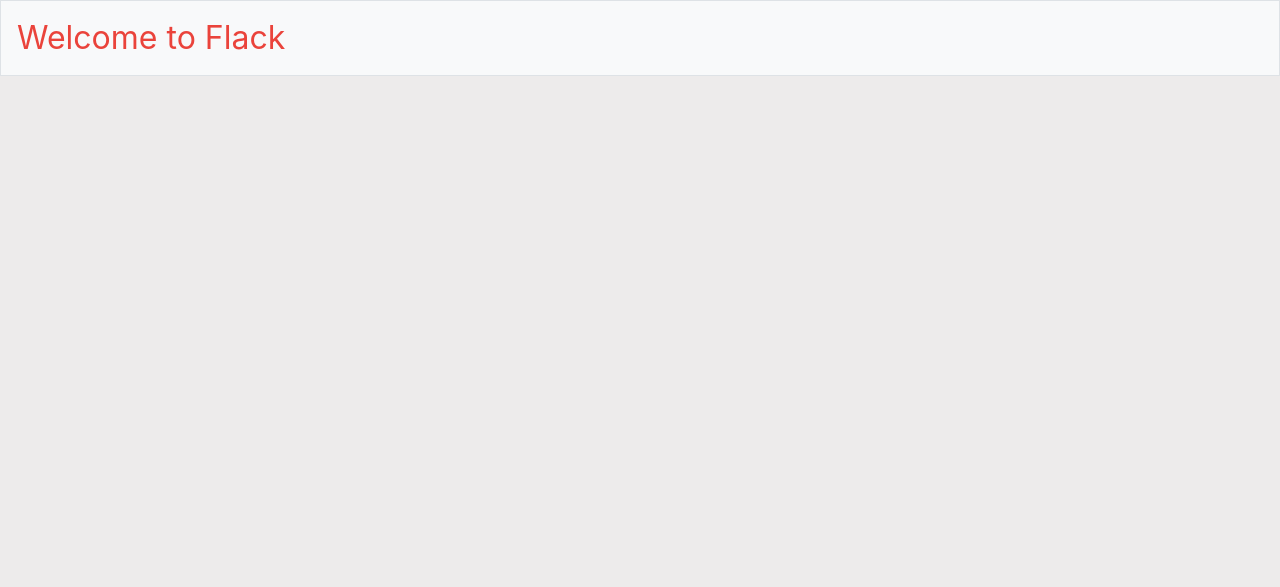
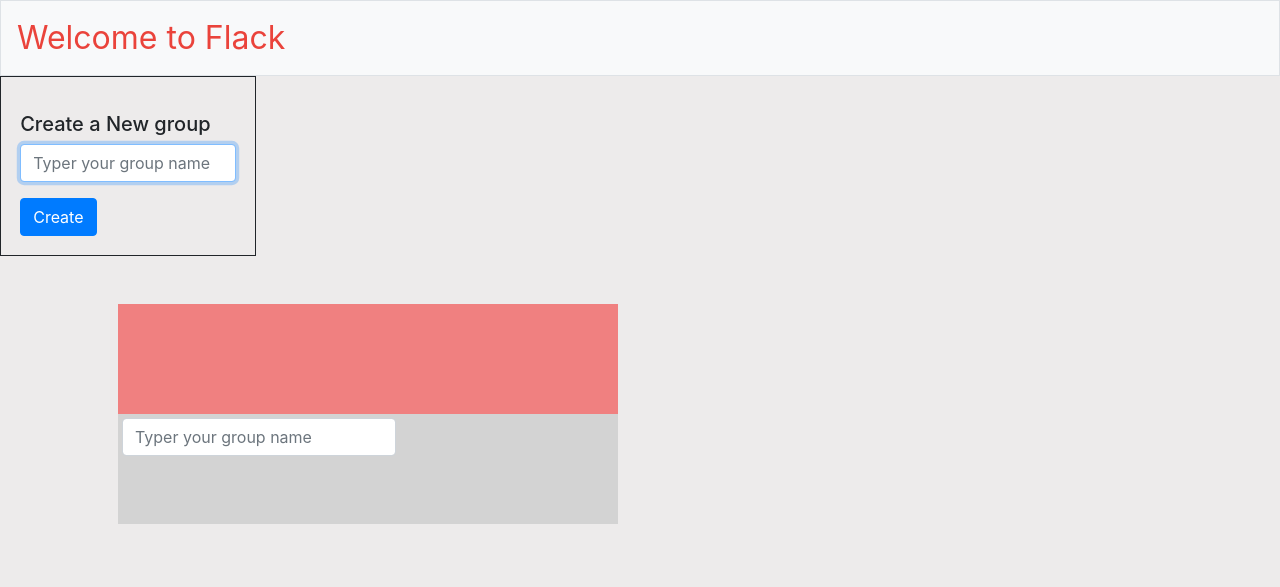
Before and after one commit to vijayb95/flack, a Flask app: page / in a window 1280 px wide. Shown: the top 587 px of the page. Run offline with Flask 2, Linux system fonts and the light colour scheme; the visitor is signed in with stand-in values (Sample User, id 1); some libraries are stand-ins or nearby versions.

Commit message:
committing

```diff
--- a/application.py
+++ b/application.py
@@ -12,6 +12,8 @@
 
 app.config["TEMPLATES_AUTO_RELOAD"] = True
 messages = {}
+channelList = []
+
 
 @app.route("/")
 @name_required
@@ -19,7 +21,7 @@
     if session["user_id"] == None:
         return redirect("/getName")
     else:
-        return render_template("index.html")
+        return render_template("index.html", channels = channelList)
 
 @app.route("/getName", methods=["GET", "POST"])
 def userName():
@@ -36,3 +38,15 @@
 
     else:
         return render_template("getName.html")
+
+@socketio.on("submit group")
+def group(data):
+    if data["group"] != "":
+        channelList.append(data["group"])
+        messages.update(data["group"])
+        emit("channels", channelList, broadcast=True)
+
+@socketio.on("messages")
+def mess(data):
+    message = messages[data["selection"]]
+    emit("message", message, broadcast=True)
--- a/run.txt
+++ b/run.txt
@@ -1,3 +1,3 @@
 $env:FLASK_APP="application.py"
-$env:FLASK_DEBUG="1"
+$env:FLASK_DEBUG="0"
 $env:SECRET_KEY="1"
--- /dev/null
+++ b/static/index.js
@@ -0,0 +1,39 @@
+document.addEventListener('DOMContentLoaded', () => {
+
+    // Connect to websocket
+    var socket = io.connect(location.protocol + '//' + document.domain + ':' + location.port);
+
+    // When connected, configure buttons
+    socket.on('connect', () => {
+
+        // Each button should emit a "submit vote" event
+        var crt = document.getElementById('create');
+        crt.onclick = () => {
+            const groupName = document.getElementById('groupName').value;
+                socket.emit('submit group', {'group': groupName});
+        }
+    });
+
+    socket.on('channels', data => {
+        document.querySelector('#chnl').innerHTML = data.create;
+    });
+
+    socket.on('connect', () => {
+
+        // Each button should emit a "submit vote" event
+        document.querySelectorAll('button').forEach(button => {
+            button.onclick = () => {
+                const selection = button.innerHTML;
+                socket.emit('messages', {'selection': selection});
+            };
+        });
+    });
+
+    // When a new vote is announced, add to the unordered list
+    socket.on('message', data => {
+        const li = document.createElement('li');
+        li.innerHTML = `${data.selection}`;
+        document.querySelector('#msg').append(li);
+    });
+
+});
--- a/static/styles.css
+++ b/static/styles.css
@@ -2,6 +2,33 @@
 {
     /* size for brand */
     font-size: xx-large;
+}
+.left {
+    padding: 1.5%;
+    width: 20%;
+    text-align: left;
+    border: 1px solid;
+  }
+#messages {
+    margin:4px, 4px;
+    padding:4px;
+    background-color: lightcoral;
+    width: 500px;
+    height: 110px;
+    overflow-x: hidden;
+    overflow-y: auto;
+    text-align:justify;
+}
+
+#textBox {
+    margin:4px, 4px;
+    padding:4px;
+    background-color: lightgrey;
+    width: 500px;
+    height: 110px;
+    overflow-x: hidden;
+    overflow-y: auto;
+    text-align:justify;
 }
 
 body {
@@ -40,7 +67,7 @@
 {
     /* scroll horizontally as needed */
     overflow-x: auto;
-
+    padding: 1%;
     /* center contents */
     text-align: center;
 }
--- a/templates/getName.html
+++ b/templates/getName.html
@@ -9,6 +9,6 @@
         <div class="form-group">
             <input autocomplete="off" autofocus class="form-control" name="username" placeholder="Username" type="text">
         </div>
-        <button class="btn btn-primary" type="submit">Log In</button>
+        <button class="btn btn-primary" type="submit">Enter</button>
     </form>
 {% endblock %}
--- a/templates/index.html
+++ b/templates/index.html
@@ -1,12 +1,34 @@
 {% extends "layout.html" %}
 
 {% block title %}
-    Search for a Book
+    Welcome to Flack!
 {% endblock %}
 
+{% block left %}
+    <div class="left">
+        <ul  id="chnl">
+            {% for channel in channels %}
+                <li>
+                    <button>{{ channel }}</button>
+                </li>
+            {% endfor %}
+        </ul>
 
+        <form>
+            <h5>Create a New group</h5>
+            <div class="form-group">
+                <input autocomplete="off" autofocus="" id="groupName" class="form-control" placeholder="Typer your group name" type="text">
+            </div>
+            <button id="create" class="btn btn-primary">Create</button>
+        </form>
+    </div>
+{% endblock %}
 {% block main %}
-    <main class="container p-5">
-
-    </main>
+    <div id="messages">
+        <ul  id="msg">
+        </ul>
+    </div>
+    <div class="form-group" id="textBox">
+        <input autocomplete="off" autofocus="" id="groupName" class="form-control" placeholder="Typer your group name" type="text">
+    </div>
 {% endblock %}
--- a/templates/layout.html
+++ b/templates/layout.html
@@ -10,33 +10,21 @@
         <link href="https://maxcdn.bootstrapcdn.com/bootstrap/4.1.3/css/bootstrap.min.css" rel="stylesheet">
 
         <link href="/static/styles.css" rel="stylesheet">
+        <script type="text/javascript" src="//cdnjs.cloudflare.com/ajax/libs/socket.io/1.3.6/socket.io.min.js"></script>
+        <script src="{{ url_for('static', filename='index.js') }}"></script>
 
         <script src="https://code.jquery.com/jquery-3.3.1.min.js"></script>
         <script src="https://cdnjs.cloudflare.com/ajax/libs/popper.js/1.14.3/umd/popper.min.js"></script>
         <script src="https://maxcdn.bootstrapcdn.com/bootstrap/4.1.3/js/bootstrap.min.js"></script>
 
-        <title>Flack {% block title %}{% endblock %}</title>
+
+        <title>{% block title %}{% endblock %}</title>
 
     </head>
 
     <body>
         <nav class="navbar navbar-expand-md navbar-light bg-light border">
             <a class="navbar-brand" href="/"><span class="red">Welcome to Flack</span></a>
-            <!-- <button aria-controls="navbar" aria-expanded="false" aria-label="Toggle navigation" class="navbar-toggler" data-target="#navbar" data-toggle="collapse" type="button">
-                <span class="navbar-toggler-icon"></span>
-            </button>
-            <div class="collapse navbar-collapse" id="navbar">
-                {% if session.user_id %}
-                    <ul class="navbar-nav ml-auto mt-2">
-                        <li class="nav-item"><a class="nav-link" href="/logout">Log Out</a></li>
-                    </ul>
-                {% else %}
-                    <ul class="navbar-nav ml-auto mt-2">
-                        <li class="nav-item"><a class="nav-link" href="/register">Register</a></li>
-                        <li class="nav-item"><a class="nav-link" href="/login">Log In</a></li>
-                    </ul>
-                {% endif %}
-            </div> -->
         </nav>
 
         {% if get_flashed_messages() %}
@@ -46,12 +34,11 @@
                 </div>
             </header>
         {% endif %}
-
+        {% block left %}{% endblock %}
         <main class="container p-5">
             {% block main %}{% endblock %}
         </main>
 
-
     </body>
 
 </html>
```
Also changed, not shown: index.js (deleted).
